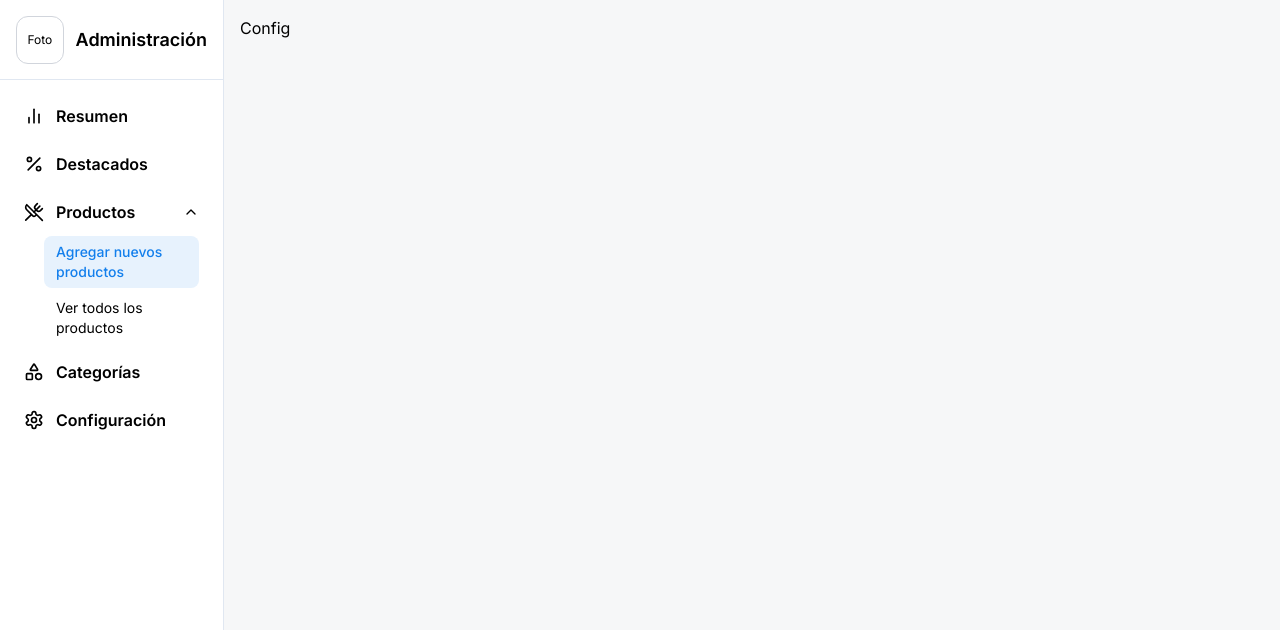
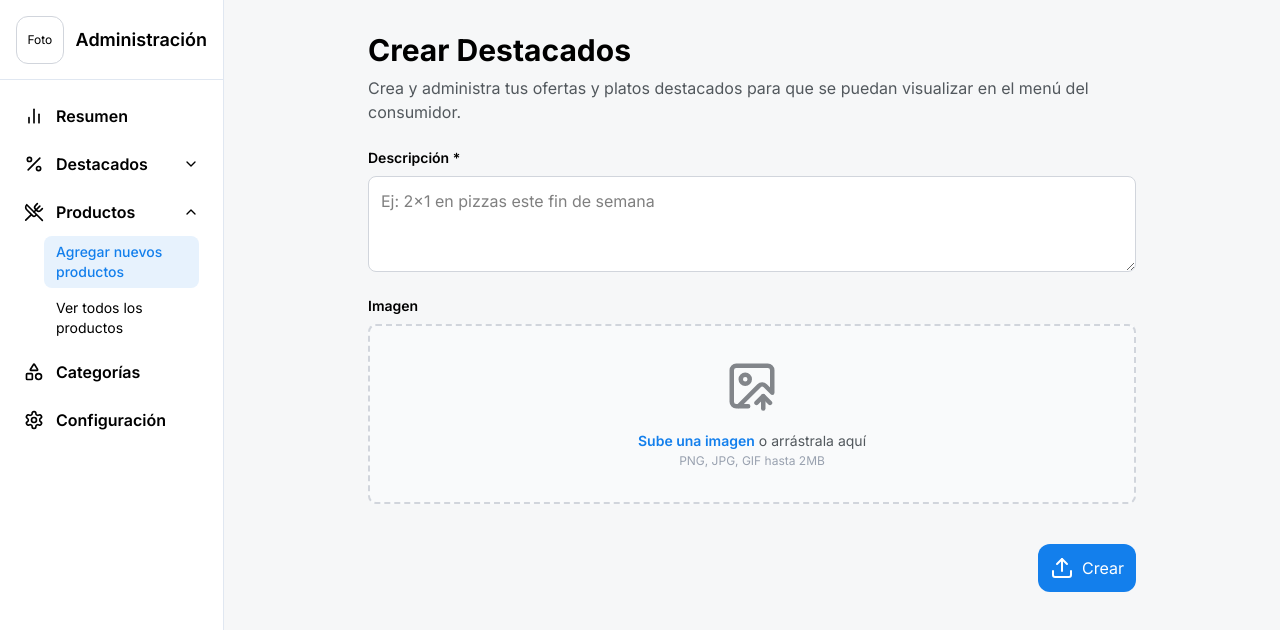
Before and after one commit to CristianTapia/dashboard, a Next.js app: page /dashboard/productos/nuevo in a window 1280 px wide. Shown: the top 630 px of the page. Built offline with nearby package versions, Linux system fonts and the light colour scheme.

Commit message:
Using helpers to add new highlights to the DB

```diff
--- /dev/null
+++ b/app/dashboard/destacados/nuevo/actions.ts
@@ -0,0 +1,11 @@
+"use server";
+
+import { revalidatePath } from "next/cache";
+import { createHighlight } from "@/app/lib/data/highlights";
+
+export async function createHighlightAction(payload: { description: string; image_url: string | null }) {
+  const created = await createHighlight(payload);
+  // refresca el listado
+  revalidatePath("/dashboard/destacados/todos");
+  return { ok: true, created };
+}
--- /dev/null
+++ b/app/dashboard/destacados/nuevo/page.tsx
@@ -0,0 +1,5 @@
+import AddHighlights from "@/app/ui/AddHighlights";
+
+export default function HighlightsPage() {
+  return <AddHighlights />;
+}
--- a/app/dashboard/destacados/page.tsx
+++ /dev/null
@@ -1,5 +0,0 @@
-import Highlights from "@/app/ui/Highlights";
-
-export default function HighlightsPage() {
-  return <Highlights />;
-}
--- /dev/null
+++ b/app/dashboard/destacados/todos/page.tsx
@@ -0,0 +1,3 @@
+export default function HighlightsPage() {
+  return <div className="p-4">Todos</div>;
+}
--- a/app/dashboard/layout.tsx
+++ b/app/dashboard/layout.tsx
@@ -23,7 +23,15 @@ export default function DashboardLayout({ children }: { children: React.ReactNod
         <nav>
           <ul className="gap-2 flex flex-col p-4">
             <DashboardNavButton icon={<ChartNoAxesColumn size={iconSize} />} name="Resumen" href="/dashboard" />
-            <DashboardNavButton icon={<Percent size={iconSize} />} name="Destacados" href="/dashboard/destacados" />
+            <CollapsibleNavButton
+              icon={<Percent size={iconSize} />}
+              label="Destacados"
+              baseHref="/dashboard/destacados"
+              items={[
+                { href: "/dashboard/destacados/nuevo", label: "Agregar sección destacados" },
+                { href: "/dashboard/destacados/todos", label: "Ver todos los destacados" },
+              ]}
+            />
 
             <CollapsibleNavButton
               icon={<UtensilsCrossed size={iconSize} />}
--- a/app/dashboard/productos/nuevo/page.tsx
+++ b/app/dashboard/productos/nuevo/page.tsx
@@ -1,3 +1,5 @@
-export default function Configuration() {
-  return <div>Config</div>;
+import AddProducts from "@/app/ui/AddProducts";
+
+export default function AddProductsPage() {
+  return <AddProducts />;
 }
--- a/app/ui/Highlights.tsx
+++ b/app/ui/AddHighlights.tsx
@@ -1,63 +1,45 @@
 "use client";
 
-import { useState } from "react";
+import { useState, useTransition } from "react";
 import ImageUpload from "@/app/ui/ImageUpload";
 import { Upload } from "lucide-react";
+import { createHighlightAction } from "@/app/dashboard/destacados/nuevo/actions";
 
-export default function Highlights() {
+export default function AddHighlights() {
   const [description, setDescription] = useState("");
   const [imageUrl, setImageUrl] = useState<string | null>(null);
-  const [saving, setSaving] = useState(false);
+  // const [saving, setSaving] = useState(false);
   const [uploading, setUploading] = useState(false);
   const [uploaderKey, setUploaderKey] = useState(0);
+  const [pending, startTransition] = useTransition();
+
+  const saving = pending;
 
   const handleImageChange = (info: any) => {
     const val = typeof info === "string" ? info : info?.path ?? info?.url ?? null;
     setImageUrl(val);
   };
 
-  async function onSubmit(e: React.FormEvent<HTMLFormElement>) {
+  function onSubmit(e: React.FormEvent<HTMLFormElement>) {
     e.preventDefault();
+    const desc = description.trim();
+    if (!desc) return alert("La descripción es obligatoria");
+    if (uploading) return alert("Espera a que termine la subida de la imagen 🙏");
 
-    const desc = description.trim();
-    if (!desc) {
-      alert("La descripción es obligatoria");
-      return;
-    }
-    if (uploading) {
-      alert("Espera a que termine la subida de la imagen 🙏");
-      return;
-    }
-
+    startTransition(async () => {
       try {
-      setSaving(true);
-      console.log("[POST] /api/highlights", { description: desc, image_url: imageUrl });
-      const res = await fetch("/api/highlights", {
-        method: "POST",
-        headers: { "Content-Type": "application/json" },
-        body: JSON.stringify({ description: desc, image_url: imageUrl ?? null }),
-      });
-
-      // para depurar rápido:
-      const text = await res.text();
-      let json: any = {};
-      try {
-        json = text ? JSON.parse(text) : {};
-      } catch {}
-      console.log("Respuesta highlights:", res.status, json);
-
-      if (!res.ok) throw new Error(json?.error || `Error ${res.status}`);
-
+        const res = await createHighlightAction({ description: desc, image_url: imageUrl ?? null });
+        if (res?.ok) {
           alert("Destacado creado ✅");
           setDescription("");
           setImageUrl(null);
           setUploaderKey((k) => k + 1);
+        }
       } catch (err: any) {
+        alert(err?.message || "Error creando el destacado");
         console.error(err);
-      alert(err.message || "Error creando el destacado");
-    } finally {
-      setSaving(false);
       }
+    });
   }
 
   return (
@@ -91,14 +73,16 @@ export default function Highlights() {
         />
 
         {/* Boton para enviar el formulario */}
+        <div className="flex justify-end">
           <button
             type="submit"
             disabled={saving || uploading}
-          className="p-2 bg-[var(--color-button-send)] text-white rounded-xl ml-2 cursor-pointer disabled:opacity-60 inline-flex items-center justify-center gap-2"
+            className="p-3 bg-[var(--color-button-send)] text-white rounded-xl ml-2 cursor-pointer disabled:opacity-60 inline-flex items-center justify-center gap-2 transition"
           >
             <Upload />
-          {saving ? "Creando..." : uploading ? "Subiendo imagen..." : "Crear"}
+            {saving ? "Creando..." : uploading ? "Subiendo imagen..." : "Publicar"}
           </button>
+        </div>
       </form>
     </div>
   );
--- /dev/null
+++ b/app/ui/AddProducts.tsx
@@ -0,0 +1,105 @@
+"use client";
+
+import { useState } from "react";
+import ImageUpload from "@/app/ui/ImageUpload";
+import { Upload } from "lucide-react";
+
+export default function Highlights() {
+  const [description, setDescription] = useState("");
+  const [imageUrl, setImageUrl] = useState<string | null>(null);
+  const [saving, setSaving] = useState(false);
+  const [uploading, setUploading] = useState(false);
+  const [uploaderKey, setUploaderKey] = useState(0);
+
+  const handleImageChange = (info: any) => {
+    const val = typeof info === "string" ? info : info?.path ?? info?.url ?? null;
+    setImageUrl(val);
+  };
+
+  async function onSubmit(e: React.FormEvent<HTMLFormElement>) {
+    e.preventDefault();
+
+    const desc = description.trim();
+    if (!desc) {
+      alert("La descripción es obligatoria");
+      return;
+    }
+    if (uploading) {
+      alert("Espera a que termine la subida de la imagen 🙏");
+      return;
+    }
+
+    try {
+      setSaving(true);
+      console.log("[POST] /api/highlights", { description: desc, image_url: imageUrl });
+      const res = await fetch("/api/highlights", {
+        method: "POST",
+        headers: { "Content-Type": "application/json" },
+        body: JSON.stringify({ description: desc, image_url: imageUrl ?? null }),
+      });
+
+      // para depurar rápido:
+      const text = await res.text();
+      let json: any = {};
+      try {
+        json = text ? JSON.parse(text) : {};
+      } catch {}
+      console.log("Respuesta highlights:", res.status, json);
+
+      if (!res.ok) throw new Error(json?.error || `Error ${res.status}`);
+
+      alert("Destacado creado ✅");
+      setDescription("");
+      setImageUrl(null);
+      setUploaderKey((k) => k + 1);
+    } catch (err: any) {
+      console.error(err);
+      alert(err.message || "Error creando el destacado");
+    } finally {
+      setSaving(false);
+    }
+  }
+
+  return (
+    <div className="mx-auto max-w-3xl pt-4 flex flex-col">
+      <div className="flex flex-col items-start gap-2">
+        <h1 className="text-3xl font-bold">Crear Destacados</h1>
+        <p className="text-md text-[var(--color-txt-secondary)]">
+          Crea y administra tus ofertas y platos destacados para que se puedan visualizar en el menú del consumidor.
+        </p>
+      </div>
+
+      <form onSubmit={onSubmit} className="flex flex-col gap-6 mt-6">
+        <div className="flex flex-col">
+          <label className="text-sm pb-2 font-semibold">Descripción *</label>
+          <textarea
+            name="description"
+            value={description}
+            onChange={(e) => setDescription(e.target.value)}
+            className="form-textarea bg-[var(--color-foreground)] rounded-lg border border-[var(--color-border-box)] focus:outline-none focus:ring-0 focus:border-[var(--color-button-send)] p-3 h-24"
+            placeholder="Ej: 2x1 en pizzas este fin de semana"
+            disabled={saving || uploading}
+          />
+        </div>
+
+        {/* Sube a images/highlights/... */}
+        <ImageUpload
+          key={uploaderKey}
+          folder="highlights"
+          onUploaded={handleImageChange}
+          onUploadingChange={setUploading}
+        />
+
+        {/* Boton para enviar el formulario */}
+        <button
+          type="submit"
+          disabled={saving || uploading}
+          className="self-end p-3 bg-[var(--color-button-send)] text-white rounded-xl ml-2 cursor-pointer disabled:opacity-60 inline-flex items-center justify-center gap-2 transition"
+        >
+          <Upload />
+          {saving ? "Creando..." : uploading ? "Subiendo imagen..." : "Crear"}
+        </button>
+      </form>
+    </div>
+  );
+}
```
Lines whose indentation alone changed are shown as unchanged.
